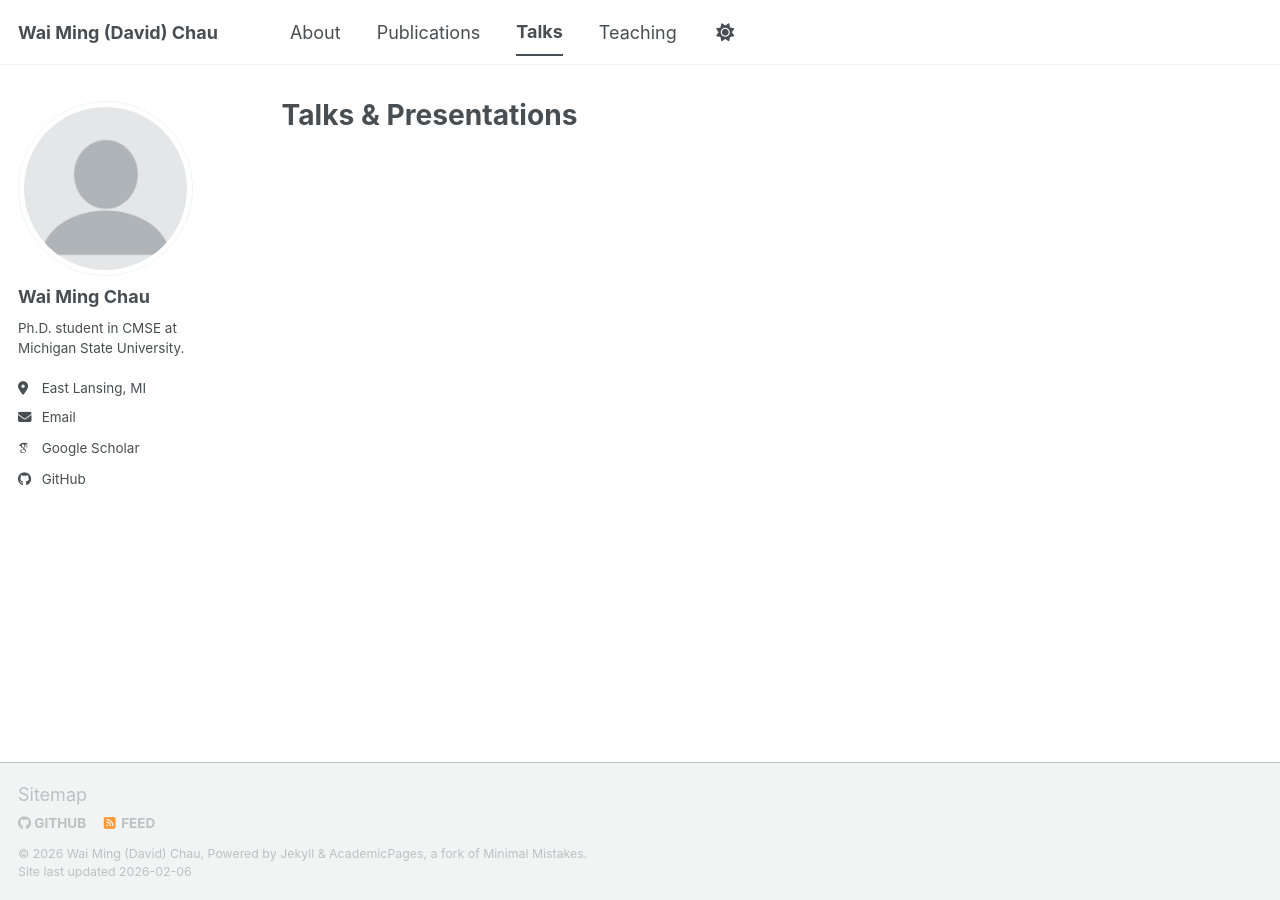
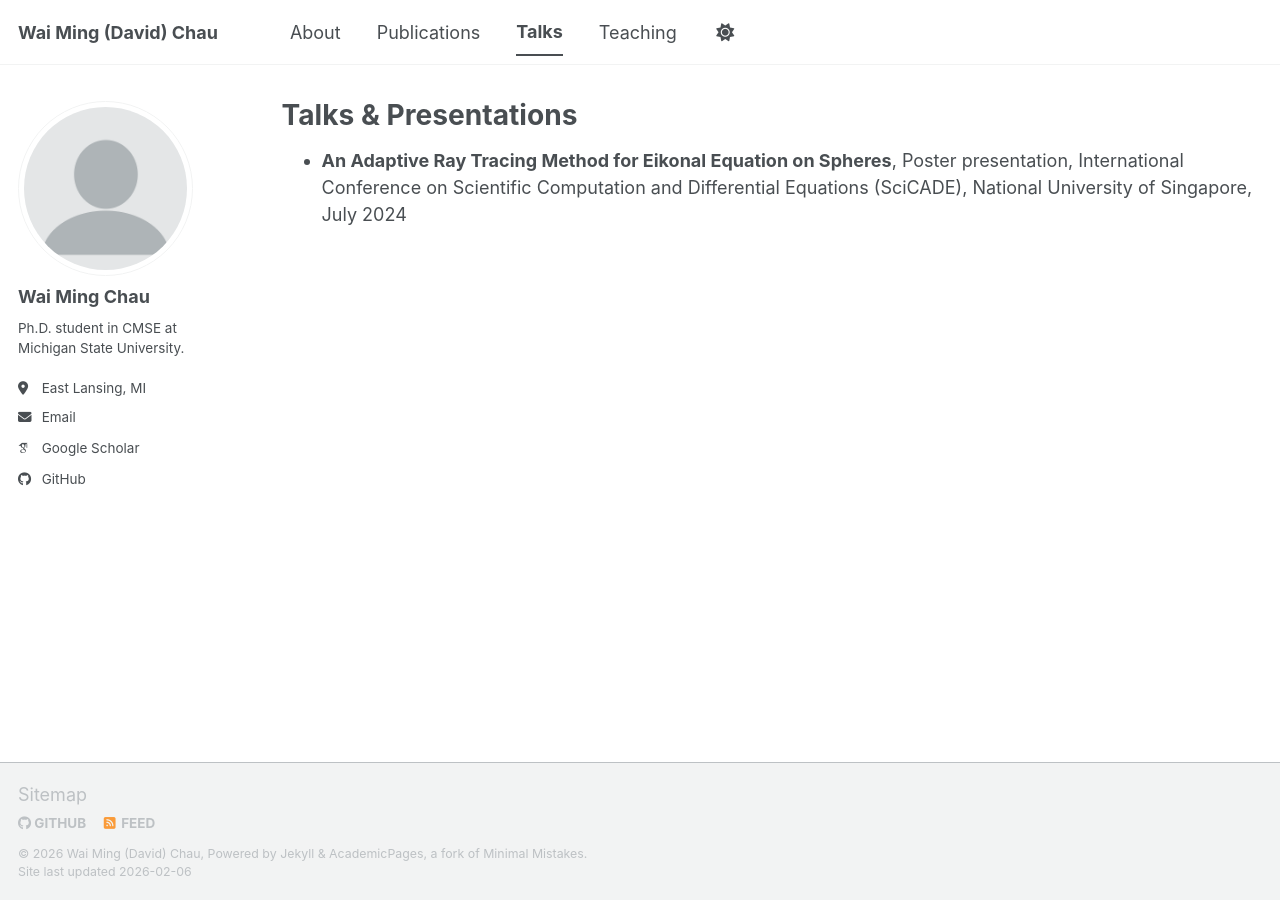
Before and after one commit to wm-chau/wm-chau.github.io, a Jekyll site: the page built from _pages/talks.md, in a window 1280 px wide. Built offline with Jekyll 4.4.1, drawn with Linux system fonts in a browser that asks for light colours; some web fonts are replaced; a script bundle is joined from its source files by our own code; library files that are not in the unit come from our copies.

Commit message:
Add upcoming talk details for SciCADE 2024

```diff
--- a/_pages/talks.md
+++ b/_pages/talks.md
@@ -4,3 +4,5 @@ title: "Talks & Presentations"
 permalink: /talks/
 author_profile: true
 ---
+
+- **An Adaptive Ray Tracing Method for Eikonal Equation on Spheres**, Poster presentation, International Conference on Scientific Computation and Differential Equations (SciCADE), National University of Singapore, July 2024
```
